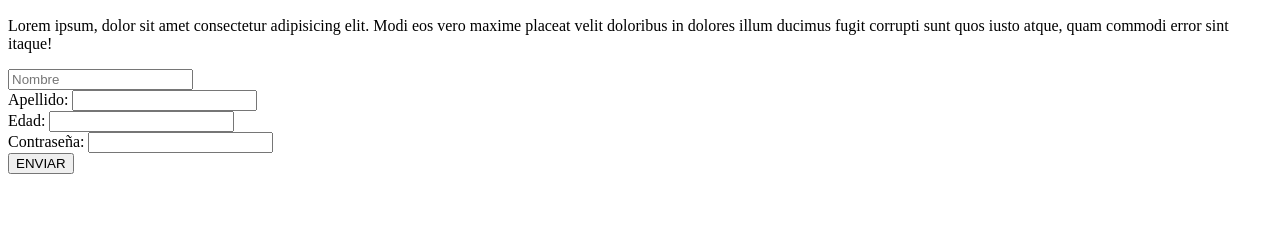
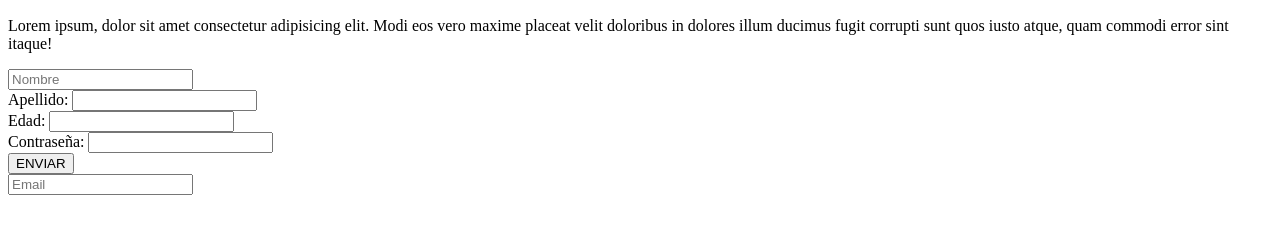
Before and after one commit to PLPedroLeone/Homeworks, a plain HTML site: page Homework3/contacto.html in a window 1280 px wide. Shown: the part 110-344 px from the top of the page. Drawn offline with Linux system fonts and the light colour scheme.

Commit message:
Algunos cambios

```diff
--- a/Homework3/contacto.html
+++ b/Homework3/contacto.html
@@ -42,6 +42,9 @@
 
             <button>ENVIAR</button>
 
+            <div>
+                <input type="email" placeholder="Email"/>
+            </div>
         </form>
 
     </main>
```
Also changed, not shown: Homework3/index.html (+0 -1 lines).
